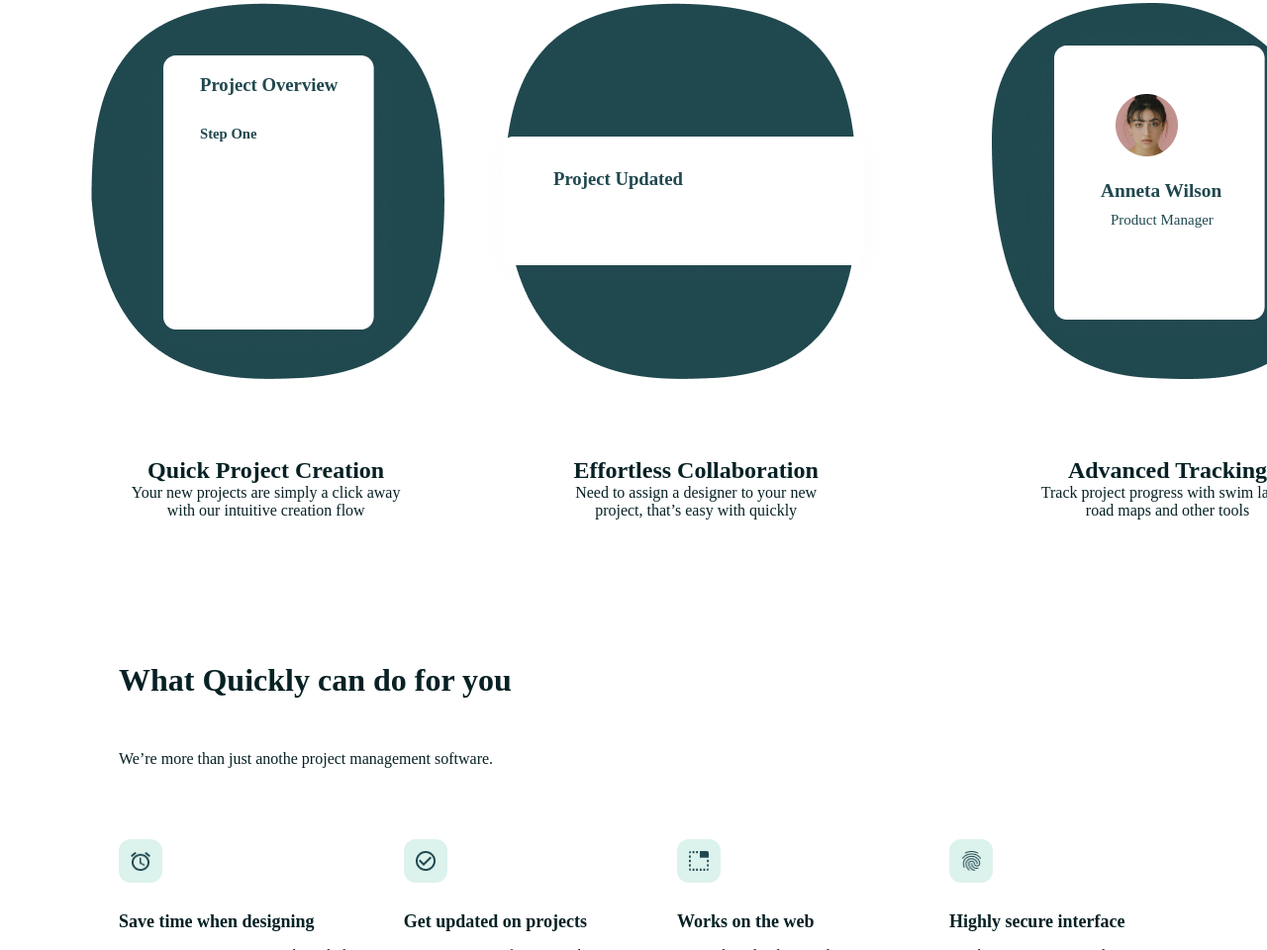
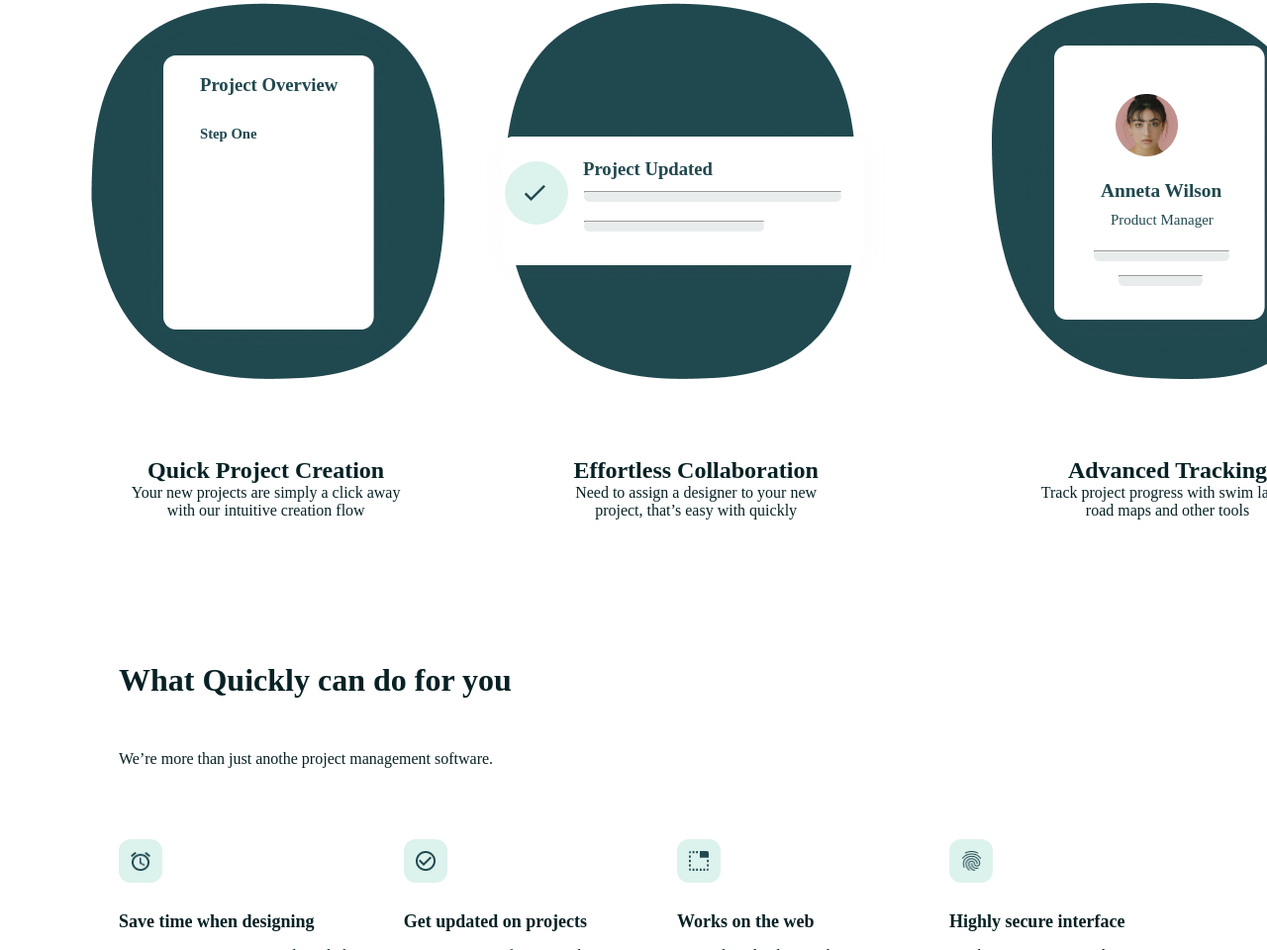
Before and after one commit to samratalamshanto/businesswebsite_quickly.github.io, a plain HTML site: page index.html in a window 1280 px wide. Shown: the part 2184-3144 px from the top of the page at 99% size. Drawn offline with Linux system fonts and the light colour scheme.

Commit message:
2nd change in midbody

```diff
--- a/index.html
+++ b/index.html
@@ -265,17 +265,32 @@
       </div>
 
       <div class="mid-img2">
+
         <img src="image\mid image\BG-1.png" alt="img2" />
 
         <div class="mid-img22">
           <img src="image\mid image\BG-2.png" alt="mid22" />
-          <!-- <div class="midimg-icon-border">
-              <img src="image\mid image\Icon Border.png" alt="border" />
-              <div class="mid-img-icon">
-                <img src="image\mid image\Icon Check.png" alt="" />
-              </div>
-            </div> -->
-          <p>Project Updated</p>
+          <div class="mid-img22-circle">
+          </div>
+
+          <div class="tickicon-mid-img22">
+            <img src="image\mid image\Icon Check.png" alt="icon">
+          </div>
+
+
+
+          <div class="hr1-mid-img22">
+            <hr>
+          </div>
+          <div class="hr2-mid-img22">
+            <hr>
+          </div>
+          <p>
+            Project Updated
+          </p>
+
+
+
         </div>
       </div>
 
@@ -288,6 +303,8 @@
           </div>
           <p>Anneta Wilson</p>
           <h3>Product Manager</h3>
+        <div class="mid-img3-hr1"><hr></div>
+        <div class="mid-img3-hr2"><hr></div>
         </div>
       </div>
     </div>
--- a/midbody.css
+++ b/midbody.css
@@ -33,6 +33,79 @@
     margin-right: 60px;
 }
 
+
+
+  .mid-img22-circle {
+    position: absolute;
+    width: 64px;
+    height: 64px;
+    top: 160px;
+    left: 510px;
+    background-color: #dcf2ed;
+    border-radius: 50%;
+  }
+
+.tickicon-mid-img22 {
+    position: absolute;
+    width: 64px;
+    height: 64px;
+    margin-top: -130px;
+    top: 400 px;
+    left: 560px;
+
+
+  }
+ .hr1-mid-img22 {
+    position: absolute;
+    width: 260px;
+    height: 11px;
+    top: 190px;
+    left: 590px;
+
+    /* Border */
+
+    background: rgba(32, 72, 79, 0.1);
+    border-radius: 12px;
+  }
+  .hr2-mid-img22 {
+    position: absolute;
+    width: 182px;
+    height: 11px;
+    top: 220px;
+    left: 590px;
+
+    /* Border */
+
+    background: rgba(32, 72, 79, 0.1);
+    border-radius: 12px;
+  }
+
+
+  .mid-img3-hr1 {
+    position: absolute;
+    width: 137px;
+    height: 11px;
+    top: 250px;
+    left: 1105px;
+
+    /* Border */
+
+    background: rgba(32, 72, 79, 0.1);
+    border-radius: 12px;
+  }
+ .mid-img3-hr2 {
+    position: absolute;
+    width: 85px;
+    height: 11px;
+    top: 275px;
+    left: 1130px;
+
+    /* Border */
+
+    background: rgba(32, 72, 79, 0.1);
+    border-radius: 12px;
+  }
+
 .mid-img11 img{
     position: relative;
     top:-370px;
@@ -66,11 +139,12 @@
 }
 .mid-img22 p{
     position: relative;
-    top:-420px;
-    left:50px;
+    top:-430px;
+    left:80px;
     font-size: 18.69px;
     font-weight: 700;
     color: #20484F;
+
 
 }
 
```
